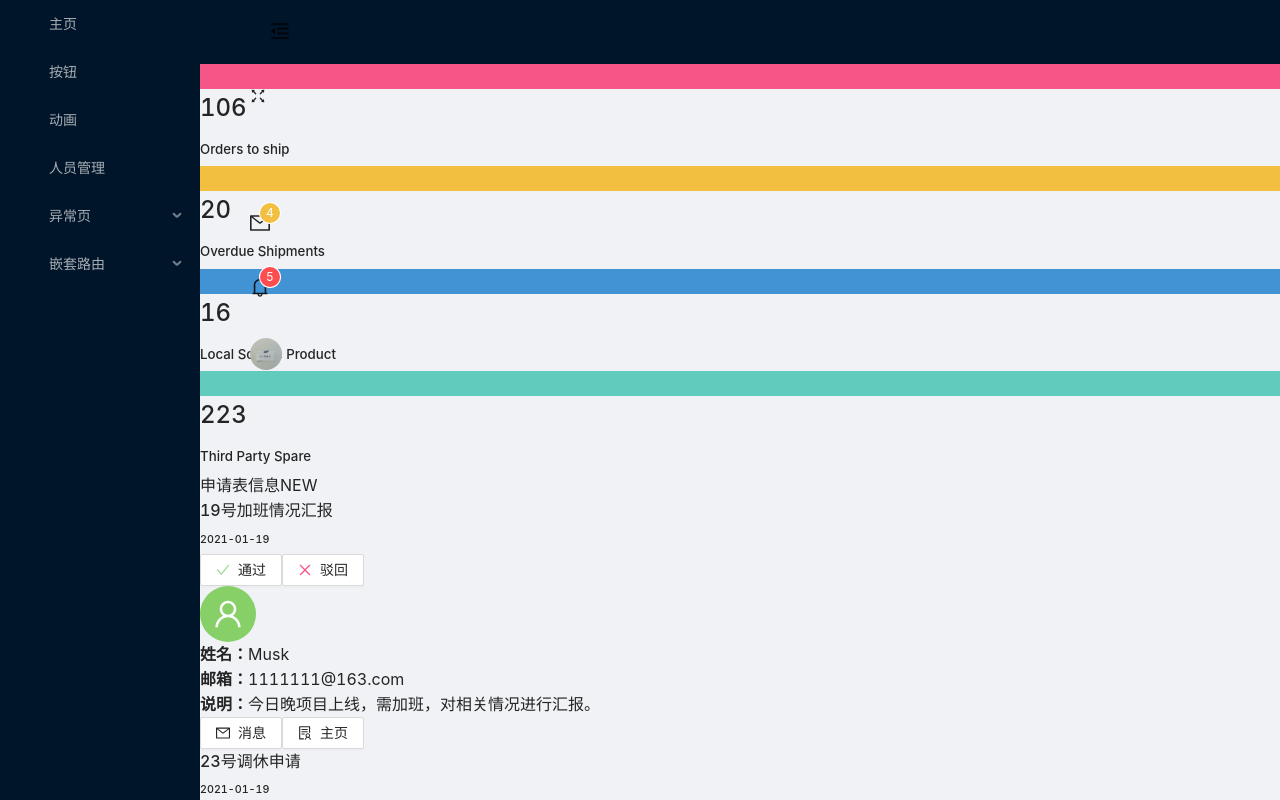
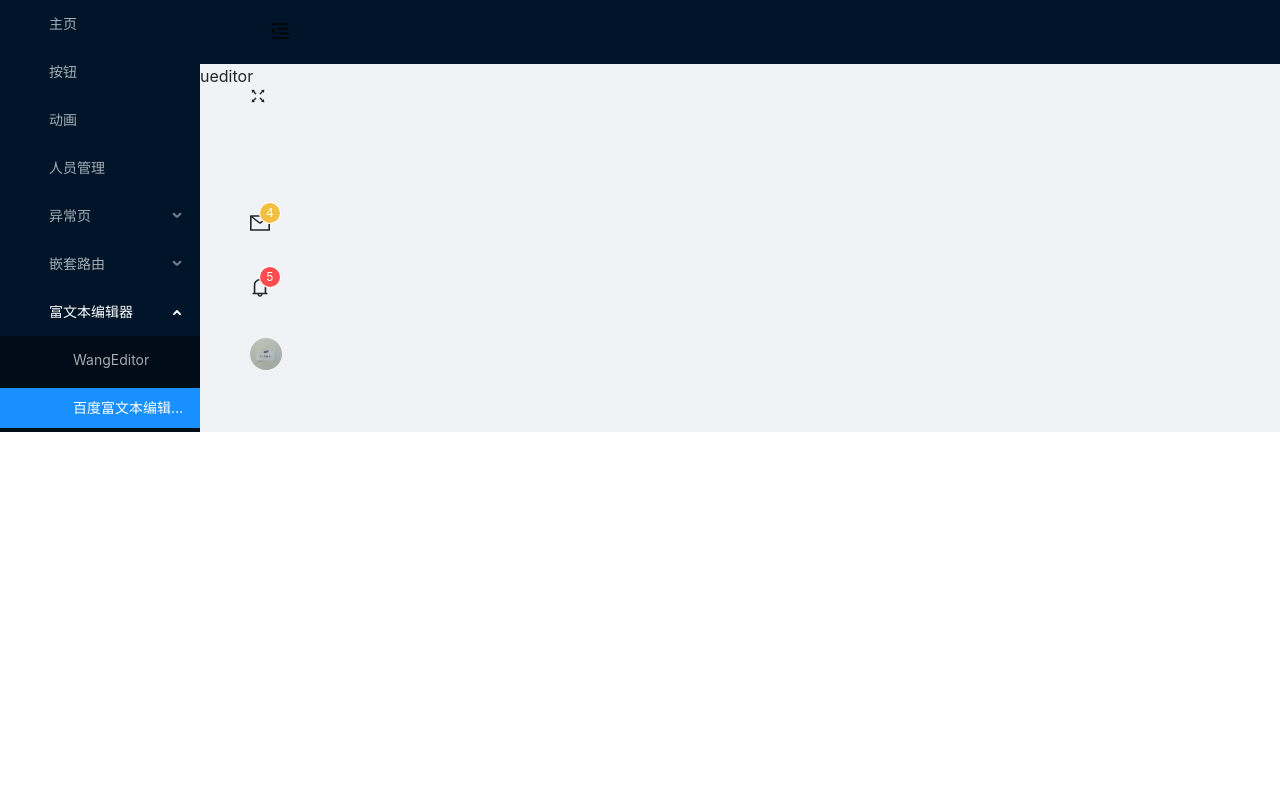
Before and after one commit to MatthewLe3/react, a React (Create React App) app in the folder react-admin/: page /page/editor/u_editor in a window 1280 px wide. Before the commit this address led to /page/home. Shown: the top 800 px of the page. Built offline with nearby package versions, Linux system fonts and the light colour scheme; what rc-tween-one would draw is missing.

Commit message:
富文本编辑器

```diff
--- a/react-admin/src/authority/index.js
+++ b/react-admin/src/authority/index.js
@@ -19,6 +19,11 @@ import Nest from '../pages/Content/Nest/index'
 import NestFirst from '../pages/Content/Nest/NestFirst'
 import NestIndex from '../pages/Content/Nest/nest02/index'
 import NestSecond from '../pages/Content/Nest/nest02/NestSecond'
+
+// 富文本编辑器
+import Editor from '../pages/Content/Editor/index'
+import WangEditor from '../pages/Content/Editor/WangEditor'
+import UEditor from '../pages/Content/Editor/UEditor'
 
 const authority = [
     {
@@ -110,7 +115,30 @@ const authority = [
                 ]
             }
         ]
-    }
+    },
+    {
+        path: '/page/editor',
+        role: ['admin','normal'],
+        component: Editor,
+        label: '富文本编辑器',
+        icon: 'iconfuwenbenkuang',
+        children:[
+            {
+                path: '/page/editor/wang_editor',
+                role: ['admin','normal'],
+                component: WangEditor,
+                label: 'WangEditor',
+                icon: 'iconfuwenben',
+            },
+            {
+                path: '/page/editor/u_editor',
+                role: ['admin','normal'],
+                component: UEditor,
+                label: '百度富文本编辑器',
+                icon: 'iconfuwenben',
+            }
+        ]
+    },
 ]
 
 export default authority
--- a/react-admin/src/components/Icon/index.jsx
+++ b/react-admin/src/components/Icon/index.jsx
@@ -1,6 +1,6 @@
 import { createFromIconfontCN } from '@ant-design/icons';
 
-const url = '//at.alicdn.com/t/font_2327781_qnvms3nby3j.js'
+const url = '//at.alicdn.com/t/font_2327781_hk5irmf57qw.js'
 
 const IconFont = createFromIconfontCN({
   scriptUrl: url,
--- /dev/null
+++ b/react-admin/src/pages/Content/Editor/UEditor.jsx
@@ -0,0 +1,9 @@
+import React from 'react'
+
+export default function Ueditor() {
+    return (
+        <div>
+            ueditor
+        </div>
+    )
+}
--- /dev/null
+++ b/react-admin/src/pages/Content/Editor/WangEditor.jsx
@@ -0,0 +1,9 @@
+import React from 'react'
+
+export default function WangEditor() {
+    return (
+        <div>
+            wangeditor
+        </div>
+    )
+}
--- /dev/null
+++ b/react-admin/src/pages/Content/Editor/index.jsx
@@ -0,0 +1,11 @@
+import React, { Component } from 'react'
+
+export default class index extends Component {
+    render() {
+        return (
+            <div>
+                {this.props.children}
+            </div>
+        )
+    }
+}
```
Also changed, not shown: 1 other file (tests, documents, lock files or other folders).
